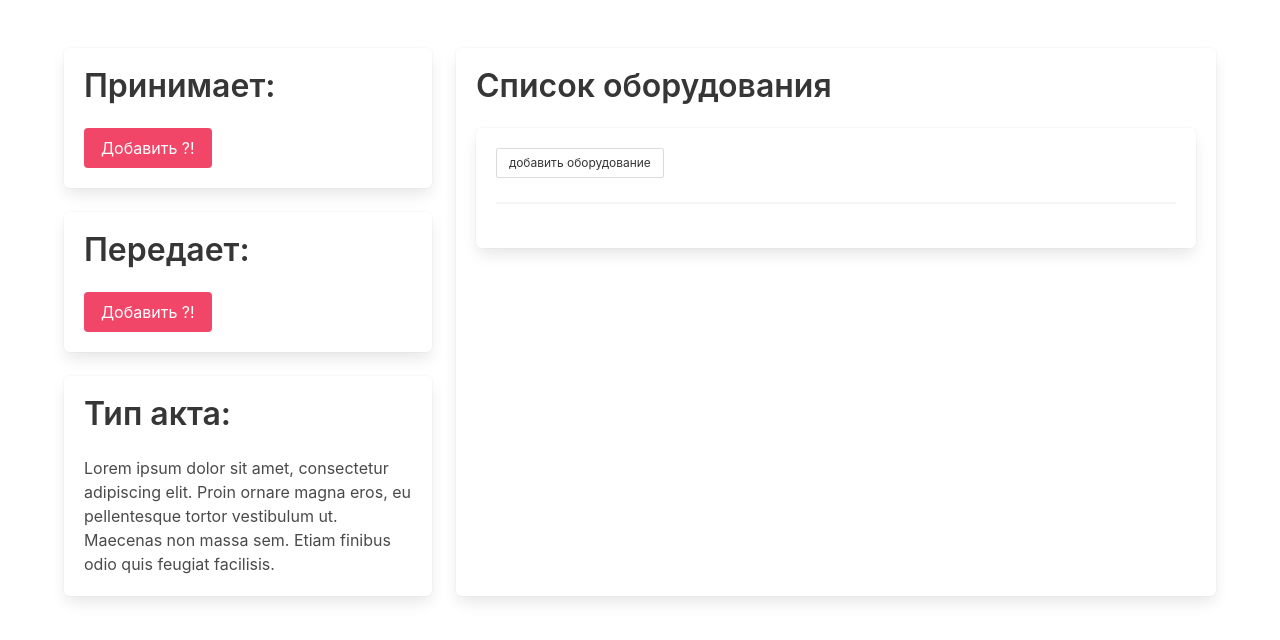
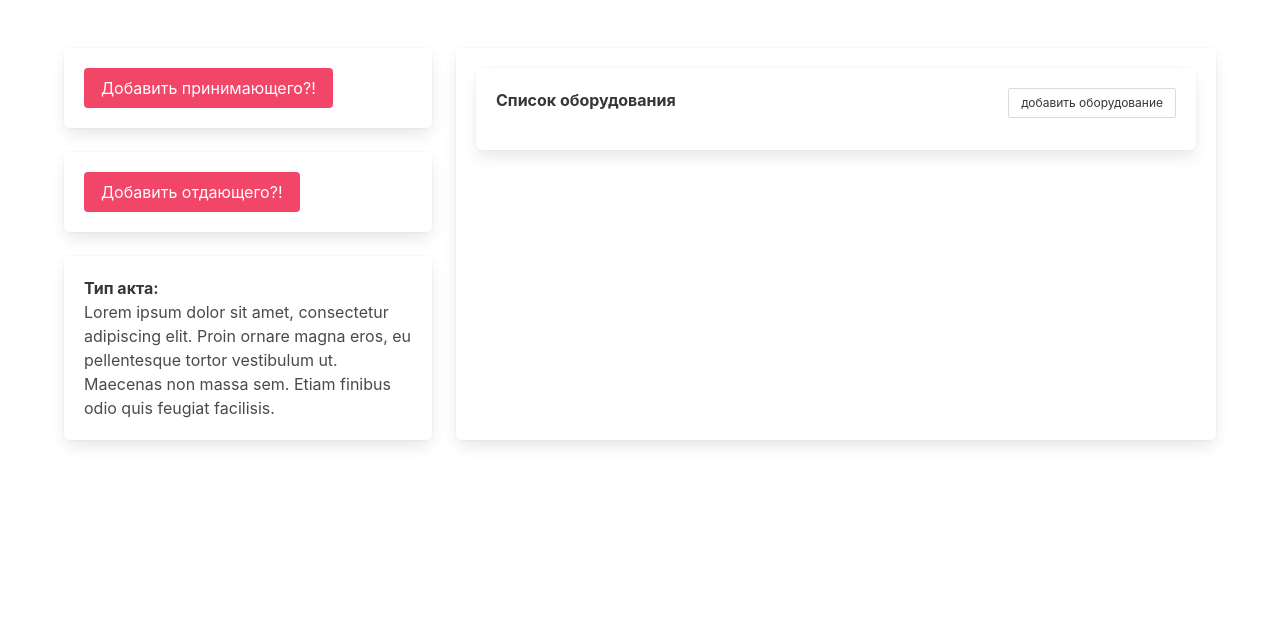
Before and after one commit to zinge/akt-to-pdf, a Vue app: page / in a window 1280 px wide. Shown: the top 640 px of the page. Built offline with nearby package versions, Linux system fonts and the light colour scheme.

Commit message:
cosmetics

```diff
--- a/src/App.vue
+++ b/src/App.vue
@@ -5,21 +5,18 @@
         <div class="tile is-ancestor">
           <div class="tile is-4 is-vertical is-parent">
             <div class="tile is-child box">
-              <p class="title">Принимает:</p>
               <accept-member/>
             </div>
             <div class="tile is-child box">
-              <p class="title">Передает:</p>
               <transfer-member/>
             </div>
             <div class="tile is-child box">
-              <p class="title">Тип акта:</p>
+              <strong>Тип акта:</strong>
               <p>Lorem ipsum dolor sit amet, consectetur adipiscing elit. Proin ornare magna eros, eu pellentesque tortor vestibulum ut. Maecenas non massa sem. Etiam finibus odio quis feugiat facilisis.</p>
             </div>
           </div>
           <div class="tile is-parent">
             <div class="tile is-child box">
-              <p class="title">Список оборудования</p>
               <items/>
             </div>
           </div>
--- a/src/components/AktTypeSelector.vue
+++ b/src/components/AktTypeSelector.vue
@@ -8,10 +8,6 @@
       <label class="radio">
           <input v-model="aktState" type="radio" name="answer" value="without">
           Без обязательств
-      </label>
-      <label class="radio">
-          <input v-model="aktState" type="radio" name="answer" value="undefined">
-          Скрыть меню с ФИО
       </label>
     </div>
   </div>
--- a/src/components/Items.vue
+++ b/src/components/Items.vue
@@ -1,7 +1,15 @@
 <template>
   <div id="items">
     <div class="box">
-      <a class="button is-small" @click="isActive = true">добавить оборудование</a><hr>
+
+      <div class="field is-grouped">
+        <p class="control is-expanded">
+          <strong>Список оборудования</strong>
+        </p>
+        <p class="control">
+          <a class="button is-small" @click="isActive = true">добавить оборудование</a>
+        </p>
+      </div>
 
       <div class="modal" :class="{'is-active': isActive}">
         <div class="modal-background"></div>
@@ -40,7 +48,7 @@
 
       <article class="message is-info is-small" v-for="(item, index) in items" :key="item.id">
         <div class="message-header">
-          Элемент: {{index}}
+          {{index}} элемент
           <button class="delete is-small" @click="dropItem(index)"></button>
         </div>
         <div class="message-body">
--- a/src/components/members/AcceptMember.vue
+++ b/src/components/members/AcceptMember.vue
@@ -1,10 +1,10 @@
 <template>
   <div id="accept-member">
-    <a class="button is-danger" v-if="!created" @click="isActive = true">Добавить ?!</a>
+    <a class="button is-danger" v-if="!created" @click="isActive = true">Добавить принимающего?!</a>
 
     <article class="message is-success is-small" v-if="created">
       <div class="message-header">
-        </p><button class="delete is-small" @click="dropAcceptMember"></button>
+        <p>Ппринимает:</p><button class="delete is-small" @click="dropAcceptMember"></button>
       </div>
       <div class="message-body">
         <p>
--- a/src/components/members/TransferMember.vue
+++ b/src/components/members/TransferMember.vue
@@ -1,10 +1,10 @@
 <template>
   <div id="transfer-member">
-    <a class="button is-danger" v-if="!created" @click="isActive = true">Добавить ?!</a>
+    <a class="button is-danger" v-if="!created" @click="isActive = true">Добавить отдающего?!</a>
 
     <article class="message is-success is-small" v-if="created">
       <div class="message-header">
-        </p><button class="delete is-small" @click="dropTransferMember"></button>
+        <p>Отдаёт:</p><button class="delete is-small" @click="dropTransferMember"></button>
       </div>
       <div class="message-body">
         <p>
@@ -21,25 +21,25 @@
       <div class="modal-background"></div>
         <div class="modal-content">
           <div class="box">
-            <strong>Кто принимает:</strong>
+            <strong>Кто отдаёт:</strong>
             <div class="field">
               <div class="control">
-                <input v-model="localTransferMember.name" class="input is-small" type="text" placeholder="ФИО сотрудника, принимающей стороны">
+                <input v-model="localTransferMember.name" class="input is-small" type="text" placeholder="ФИО сотрудника, отдающей стороны">
               </div>
             </div>
             <div class="field">
               <div class="control">
-                <input v-model="localTransferMember.organization" class="input is-small" type="text" placeholder="Огранизация сотрудника, принимающей стороны">
+                <input v-model="localTransferMember.organization" class="input is-small" type="text" placeholder="Огранизация сотрудника, отдающей стороны">
               </div>
             </div>
             <div class="field">
               <div class="control">
-                <input v-model="localTransferMember.address" class="input is-small" type="text" placeholder="Адрес принимающего стороны">
+                <input v-model="localTransferMember.address" class="input is-small" type="text" placeholder="Адрес отдающей стороны">
               </div>
             </div>
             <div class="field">
               <div class="control">
-                <input v-model="localTransferMember.position" class="input is-small" type="text" placeholder="Должность принимающего стороны">
+                <input v-model="localTransferMember.position" class="input is-small" type="text" placeholder="Должность отдающей стороны">
               </div>
             </div>
             <div class="field has-addons has-addons-centered">
```
